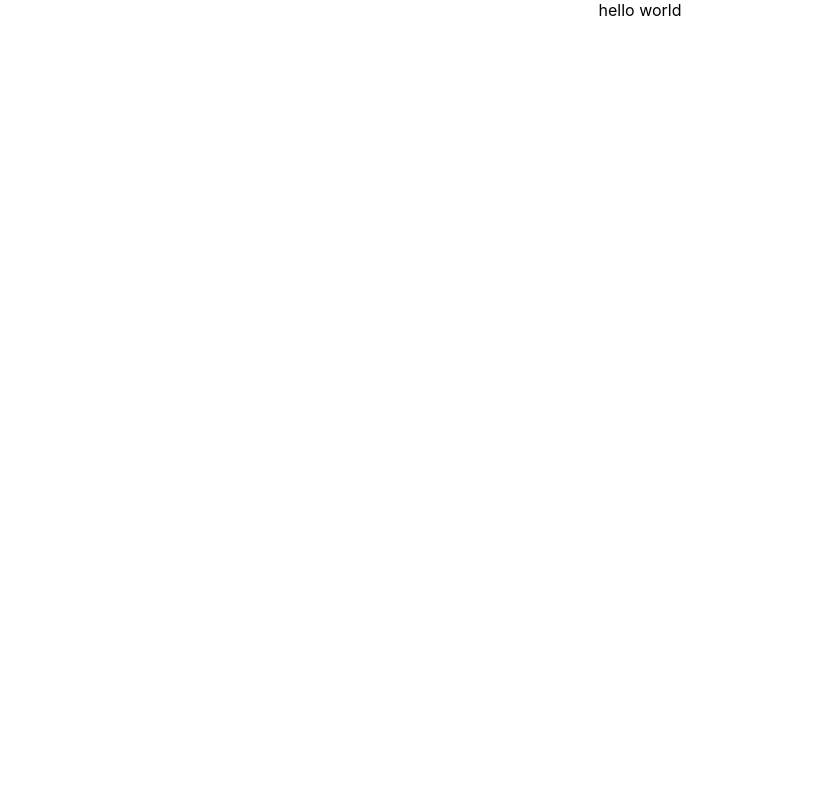
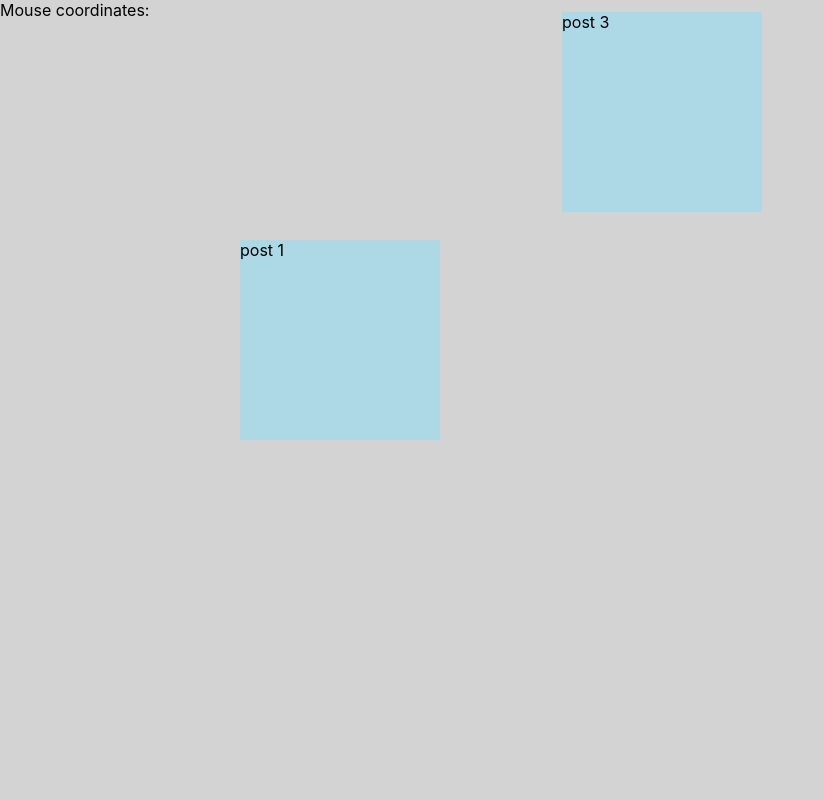
Before and after one commit to imqt/RoommateBoard, a React (Create React App) app: page / in a window 1280 px wide. Shown: the top 800 px of the page, without its empty margins (0-824 px from the left). Built offline with nearby package versions, Linux system fonts and the light colour scheme.

Commit message:
Create basic Board and Post on click

```diff
--- a/src/App.css
+++ b/src/App.css
@@ -1,3 +1,16 @@
 .App {
-  text-align: center;
+  /* text-align: center; */
 }
+
+.BoardContainer {
+  height: 100vh;
+  width: 100vw;
+  background-color: lightgray;
+}
+
+.PostContainer {
+  height: 200px;
+  width: 200px;
+  background-color: lightblue;
+  position: absolute;
+}
--- a/src/App.js
+++ b/src/App.js
@@ -1,9 +1,10 @@
 import './App.css';
+import Board from './Board'
 
 function App() {
   return (
     <div className="App">
-      hello world
+      <Board />
     </div>
   );
 }
--- /dev/null
+++ b/src/Board.jsx
@@ -0,0 +1,82 @@
+import React, { useState, useEffect } from "react";
+import Post from "./Post";
+
+const placeHolderPosts = [
+  {
+    id: 1,
+    coordinate: {
+      x: 240,
+      y: 240,
+    },
+    content: "post 1",
+  },
+  {
+    id: 2,
+    coordinate: {
+      x: 432,
+      y: 854,
+    },
+    content: "post 2",
+  },
+  {
+    id: 3,
+    coordinate: {
+      x: 562,
+      y: 12,
+    },
+    content: "post 3",
+  },
+];
+
+export default function Board(props) {
+  const [mouseCoordinate, setMouseCoordinate] = useState({});
+  const [posts, setPosts] = useState(placeHolderPosts);
+
+  const onMouseMove = (e) => {
+    setMouseCoordinate({ x: e.pageX, y: e.pageY });
+  };
+
+  const onMouseClick = () => {
+    console.log(createNewPost());
+    setPosts([...posts, createNewPost()]);
+  };
+
+  const createNewPost = () => {
+    return {
+      id: uuidv4(),
+      coordinate: {x: mouseCoordinate.x, y: mouseCoordinate.y},
+      content: "post new",
+    };
+  };
+
+  function uuidv4() {
+    return "xxxxxxxx-xxxx-4xxx-yxxx-xxxxxxxxxxxx".replace(
+      /[xy]/g,
+      function (c) {
+        var r = (Math.random() * 16) | 0,
+          v = c == "x" ? r : (r & 0x3) | 0x8;
+        return v.toString(16);
+      }
+    );
+  }
+
+  useEffect(() => {
+    // document.getElementById('scrollableDiv').addEventListener('scroll', toggleFilterCollapse, {passive: true});
+    // return () => {
+    //   document.getElementById('scrollableDiv').removeEventListener('scroll', toggleFilterCollapse)
+    // }
+  }, []);
+
+  return (
+    <div
+      className="BoardContainer"
+      onMouseMove={onMouseMove.bind(this)}
+      onClick={onMouseClick}
+    >
+      Mouse coordinates: {mouseCoordinate.x} {mouseCoordinate.y}
+      {posts.map((post, i) => (
+        <Post postData={post} />
+      ))}
+    </div>
+  );
+}
--- /dev/null
+++ b/src/Post.jsx
@@ -0,0 +1,16 @@
+import React, { useState, useEffect } from "react";
+
+export default function Post(props) {
+  const { postData } = props;
+
+  const postStyle = {
+    left: postData.coordinate.x,
+    top: postData.coordinate.y,
+  };
+
+  return (
+    <div id={postData.id} className="PostContainer" style={postStyle}>
+      {postData.content}
+    </div>
+  );
+}
```
